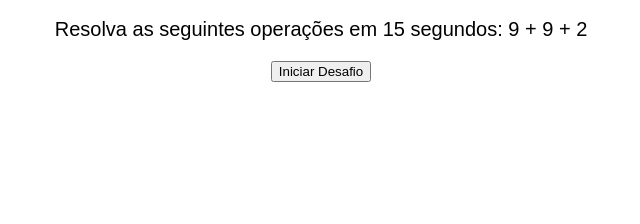
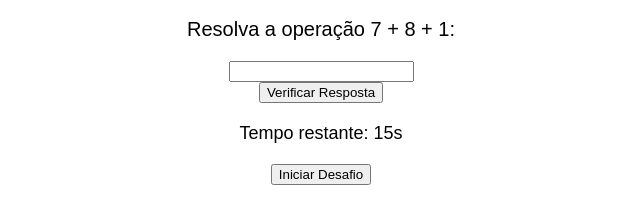
Before and after one commit to fabianodeaguiar/ansiedade, a plain HTML site: page index.html in a window 1280 px wide. Both pictures are taken after a click on the button "Iniciar Desafio". Shown: the part 90-314 px from the top of the page, without its empty margins (319-959 px from the left). Drawn offline with Linux system fonts and the light colour scheme.

Commit message:
Update index.html

```diff
--- a/index.html
+++ b/index.html
@@ -21,28 +21,77 @@
             font-weight: bold;
             margin-top: 20px;
         }
+
+        #answer {
+            margin-top: 10px;
+            font-size: 16px;
+        }
+
+        #timer {
+            margin-top: 20px;
+            font-size: 18px;
+        }
     </style>
     <script>
+        let currentChallenge = 1;
+
         function startChallenge() {
-            // Gere operações matemáticas aleatórias
+            showChallenge();
+            updateTimer(15);
+
+            // Atualiza o termômetro a cada segundo
+            const timerInterval = setInterval(function() {
+                updateTimer();
+            }, 1000);
+
+            // Define um temporizador para 15 segundos
+            setTimeout(function() {
+                endChallenge(false);
+                clearInterval(timerInterval);
+            }, 15000);
+        }
+
+        function showChallenge() {
             const num1 = Math.floor(Math.random() * 10) + 1;
             const num2 = Math.floor(Math.random() * 10) + 1;
             const num3 = Math.floor(Math.random() * 10) + 1;
 
-            // Exiba as operações para o usuário
             const challengeElement = document.getElementById('challenge');
-            challengeElement.textContent = `Resolva as seguintes operações em 15 segundos: ${num1} + ${num2} + ${num3}`;
+            challengeElement.textContent = `Resolva a operação ${num1} + ${num2} + ${num3}:`;
 
-            // Defina um temporizador para 15 segundos
-            setTimeout(function() {
+            const answerElement = document.getElementById('answer');
+            answerElement.innerHTML = '<input type="text" id="userAnswer">';
+        }
+
+        function checkAnswer() {
+            const userAnswer = parseInt(document.getElementById('userAnswer').value);
+            const num1 = parseInt(document.getElementById('challenge').textContent.split('+')[0].trim());
+            const num2 = parseInt(document.getElementById('challenge').textContent.split('+')[1].trim());
+            const num3 = parseInt(document.getElementById('challenge').textContent.split('+')[2].trim());
+
+            const correctAnswer = num1 + num2 + num3;
+
+            if (userAnswer === correctAnswer) {
+                if (currentChallenge < 3) {
+                    currentChallenge++;
+                    showChallenge();
+                } else {
+                    endChallenge(true);
+                }
+            } else {
                 endChallenge(false);
-            }, 15000);
+            }
+        }
+
+        function updateTimer(secondsLeft = 15) {
+            const timerElement = document.getElementById('timer');
+            timerElement.textContent = `Tempo restante: ${secondsLeft}s`;
         }
 
         function endChallenge(success) {
             const resultElement = document.getElementById('result');
             if (success) {
-                resultElement.textContent = 'Parabéns! Você conseguiu concluir as 3 operações. Deseja realizar novamente?';
+                resultElement.textContent = 'Parabéns! Você concluiu as 3 operações. Deseja realizar novamente?';
             } else {
                 resultElement.textContent = 'Não foi dessa vez, mas continue tentando.';
             }
@@ -52,7 +101,10 @@
 <body>
     <h1>Desafio de Ansiedade</h1>
     <div id="challenge"></div>
+    <div id="answer"></div>
+    <button onclick="checkAnswer()">Verificar Resposta</button>
+    <div id="timer">Tempo restante: 15s</div>
+    <div id="result"></div>
     <button onclick="startChallenge()">Iniciar Desafio</button>
-    <div id="result"></div>
 </body>
 </html>
```
